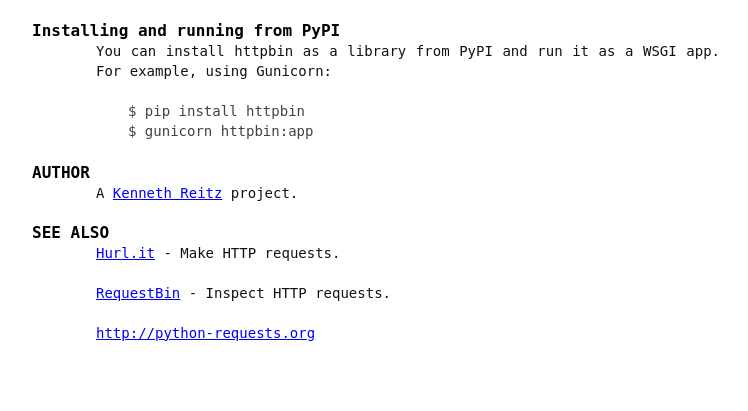
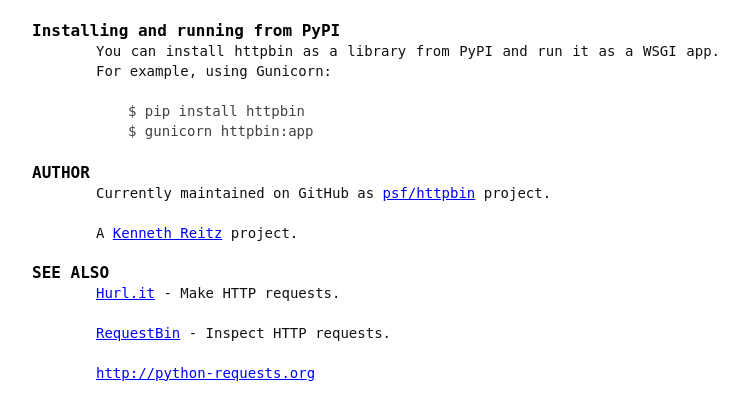
Before and after one commit to postmanlabs/httpbin, a Flask app: page /legacy in a window 1280 px wide. Shown: the part 2581-2992 px from the top of the page, without its empty margins (0-748 px from the left). Before the commit the page ends 2922 px from the top, so only its background shows below. Run offline with Flask 3, Linux system fonts and the light colour scheme; parts of the project's set-up code (start-up, migrations or seed data) failed here and were passed over.

Commit message:
Link to the new GitHub repository
Update the GitHub repository and author links to point to the currently
maintained repository.

```diff
--- a/httpbin/core.py
+++ b/httpbin/core.py
@@ -105,9 +105,9 @@
             "<code>$ docker run -p 80:8080 ghcr.io/psf/httpbin</code>"
         ),
         "contact": {
-            "responsibleOrganization": "Kenneth Reitz",
+            "responsibleOrganization": "Python Software Foundation",
             "responsibleDeveloper": "Kenneth Reitz",
-            "url": "https://kennethreitz.org",
+            "url": "https://github.com/psf/httpbin/",
         },
         # "termsOfService": "http://me.com/terms",
         "version": version,
--- a/httpbin/templates/flasgger/index.html
+++ b/httpbin/templates/flasgger/index.html
@@ -29,7 +29,7 @@
 </head>
 
 <body>
-    <a href="https://github.com/requests/httpbin" class="github-corner" aria-label="View source on Github">
+    <a href="https://github.com/psf/httpbin" class="github-corner" aria-label="View source on Github">
         <svg width="80" height="80" viewBox="0 0 250 250" style="fill:#151513; color:#fff; position: absolute; top: 0; border: 0; right: 0;"
             aria-hidden="true">
             <path d="M0,0 L115,115 L130,115 L142,142 L250,250 L250,0 Z"></path>
@@ -101,7 +101,7 @@
                             </div>
                             <div>
                                 <div>
-                                    <a href="https://kennethreitz.org" target="_blank">the developer - Website</a>
+                                    <a href="https://github.com/psf/httpbin/" target="_blank">the developer - Website</a>
                                 </div>
                             </div>
                         </div>
--- a/httpbin/templates/httpbin.1.html
+++ b/httpbin/templates/httpbin.1.html
@@ -140,6 +140,7 @@
 
 <h2 id="AUTHOR">AUTHOR</h2>
 
+<p>Currently maintained on GitHub as <a href="https://github.com/psf/httpbin/">psf/httpbin</a> project.</p>
 <p>A <a href="http://kennethreitz.com/">Kenneth Reitz</a> project.</p>
 
 <h2 id="SEE-ALSO">SEE ALSO</h2>
--- a/httpbin/templates/index.html
+++ b/httpbin/templates/index.html
@@ -231,7 +231,7 @@
 </head>
 
 <body id='manpage'>
-  <a href="https://github.com/requests/httpbin" class="github-corner" aria-label="View source on Github">
+  <a href="https://github.com/psf/httpbin" class="github-corner" aria-label="View source on Github">
     <svg width="80" height="80" viewBox="0 0 250 250" style="fill:#151513; color:#fff; position: absolute; top: 0; border: 0; right: 0;"
       aria-hidden="true">
       <path d="M0,0 L115,115 L130,115 L142,142 L250,250 L250,0 Z"></path>
```
